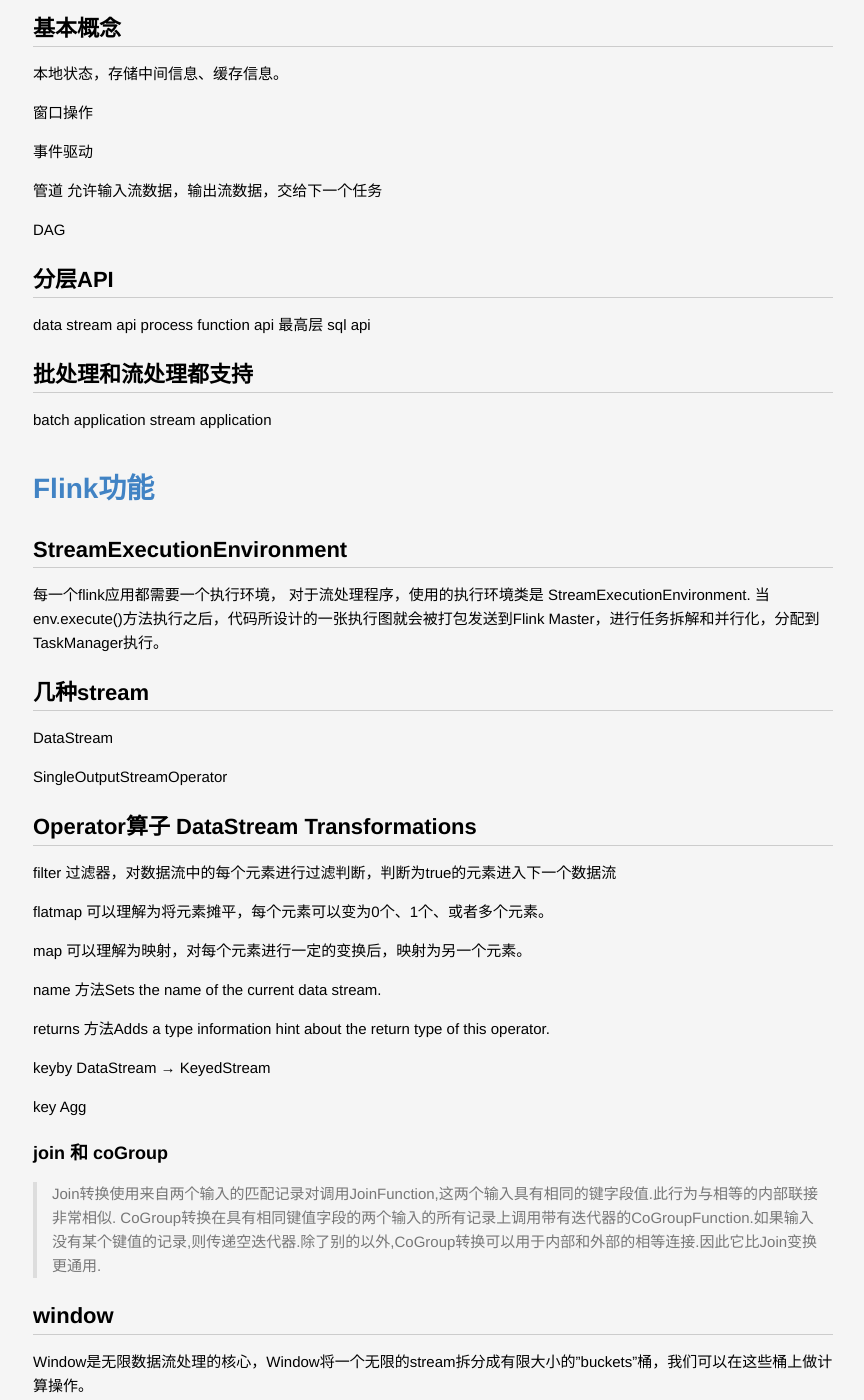
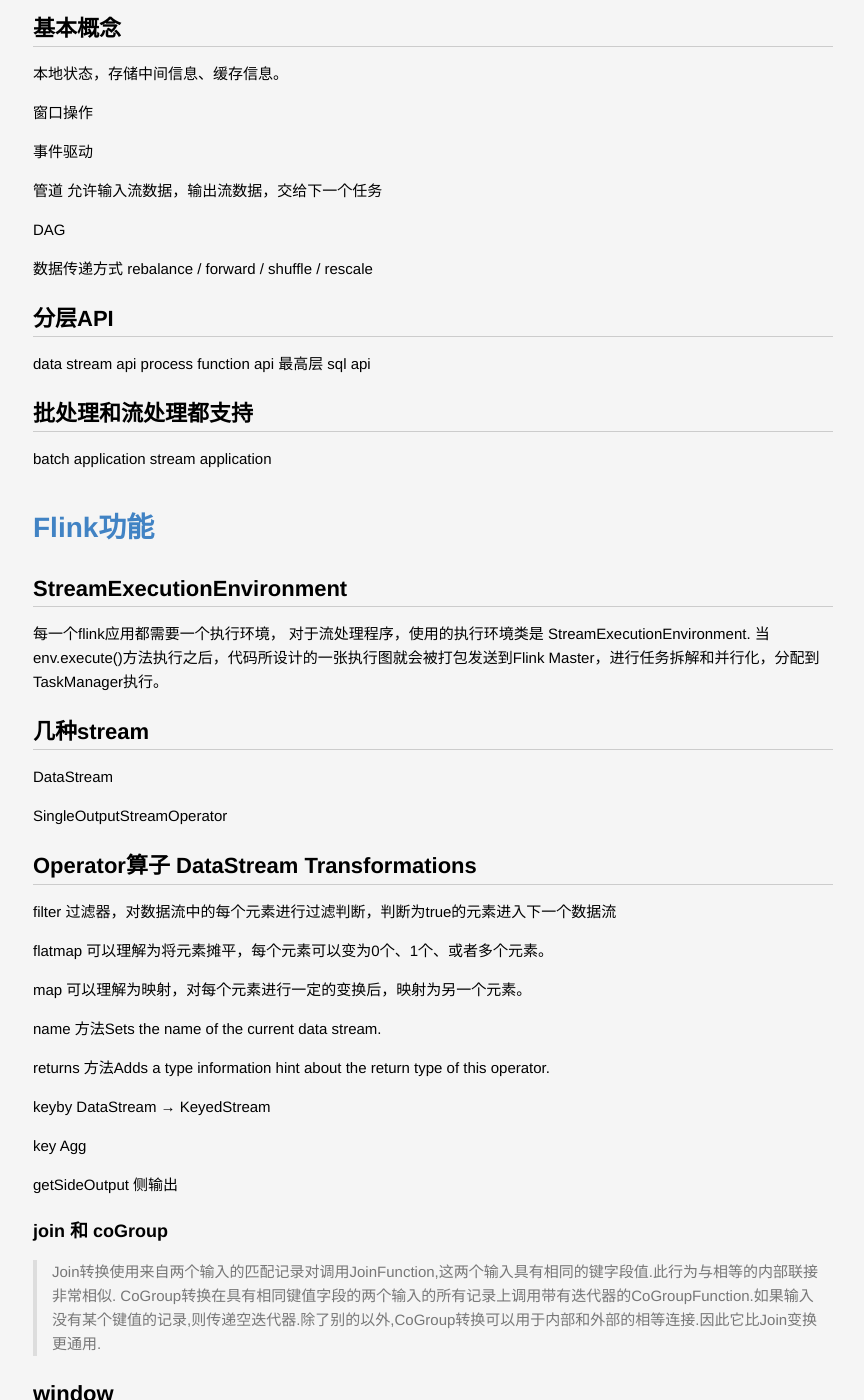
Before and after one commit to lucky521/blog, a Jekyll site: the page built from _posts/framework/2020-03-05-flink.markdown, in a window 1280 px wide and 1400 px high, scrolled down 1230 px. Shown: the whole window, without its empty margins (207-1071 px from the left). Built offline with Jekyll 4.4.1, drawn with Linux system fonts in a browser that asks for light colours; some of the changed text lies outside the part shown.

Commit message:
Update 2020-03-05-flink.markdown

```diff
--- a/_posts/framework/2020-03-05-flink.markdown
+++ b/_posts/framework/2020-03-05-flink.markdown
@@ -17,6 +17,9 @@
 管道 允许输入流数据，输出流数据，交给下一个任务
 
 DAG
+
+数据传递方式
+rebalance / forward / shuffle / rescale
 
 ## 分层API
 
@@ -64,6 +67,9 @@
 keyby DataStream → KeyedStream
 
 key Agg
+
+
+getSideOutput 侧输出
 
 
 
```
Also changed, not shown: other parts of _posts/framework/2020-03-05-flink.markdown (+2 -0 lines).
